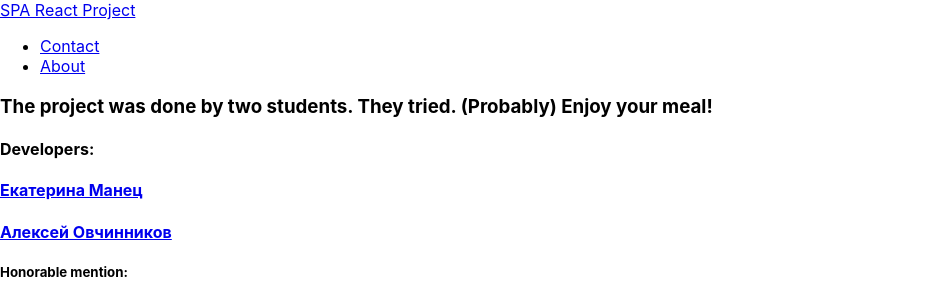
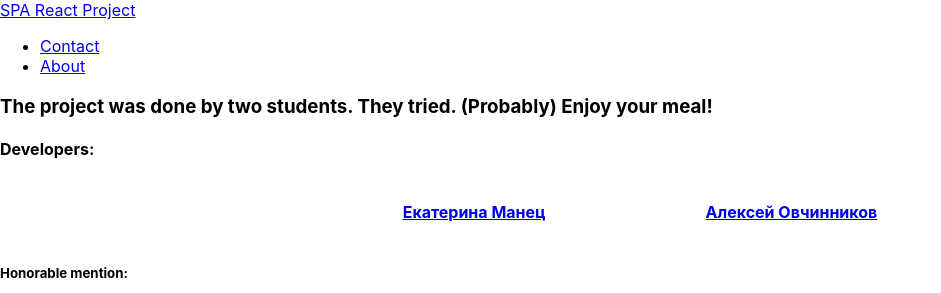
Before and after one commit to YourSchoolDebts/recepies, a React (Create React App) app: page /contact in a window 1280 px wide. Shown: the top 293 px of the page, without its empty margins (0-941 px from the left). Built offline with nearby package versions, Linux system fonts and the light colour scheme.

Commit message:
Update index.css

```diff
--- a/src/index.css
+++ b/src/index.css
@@ -11,3 +11,36 @@
   font-family: source-code-pro, Menlo, Monaco, Consolas, 'Courier New',
     monospace;
 }
+
+.list{
+  display: grid;
+  grid-template-columns: repeat(auto-fill, minmax(250px, 1fr));
+  gap: 1rem;
+}
+
+.card{
+  display: flex;
+  flex-direction: column;
+}
+.card-content{
+  flex-grow: 1;
+}
+img,
+iframe{
+  max-width: 100%;
+}
+
+iframe{
+  width: 600px;
+  height: 350px;
+}
+
+.names{
+  display: flex;
+  gap: 10rem;
+  justify-content: center;
+}
+
+.content {
+  min-height: calc(100vh - 70px - 64px);
+}
```
